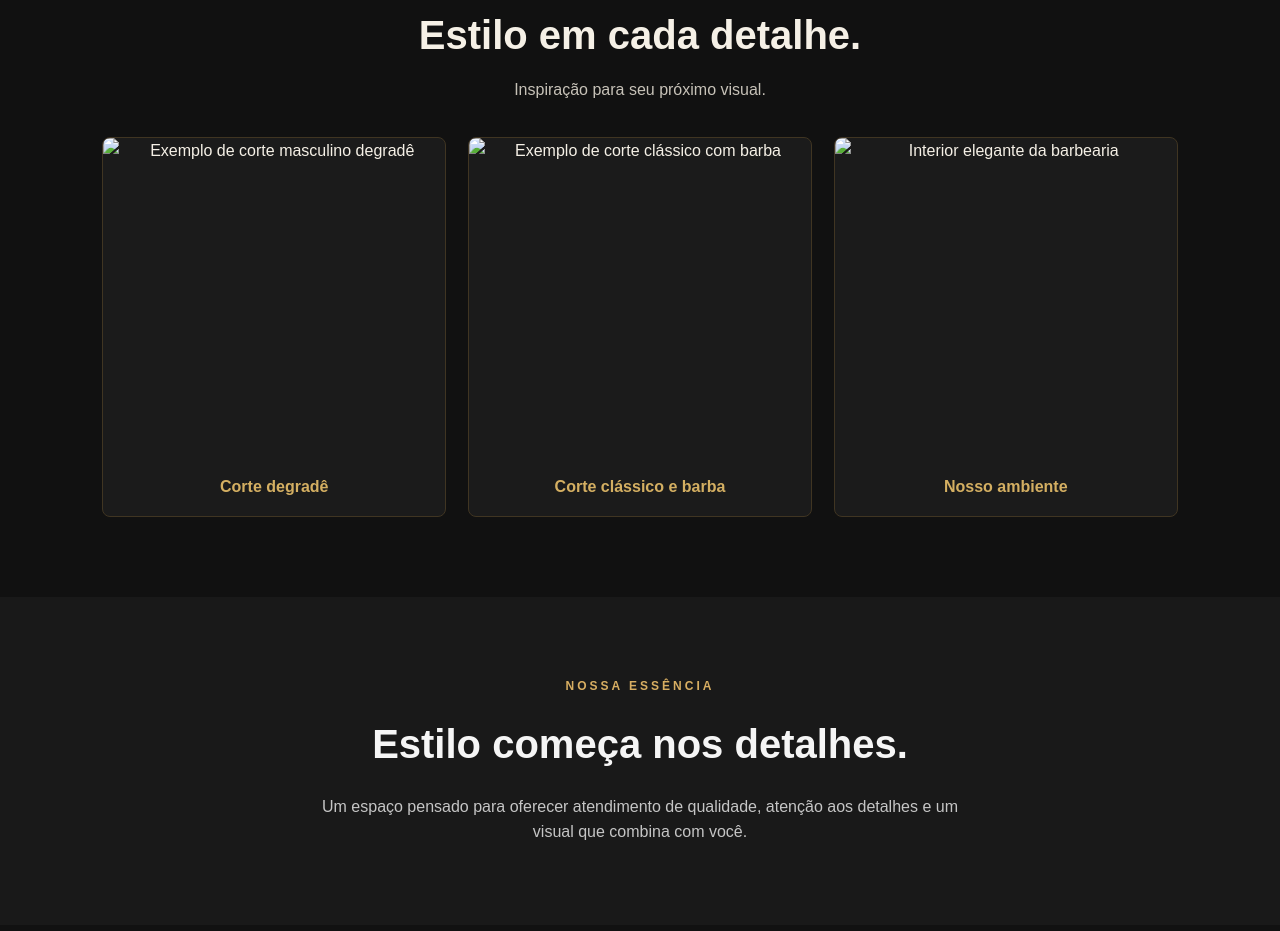
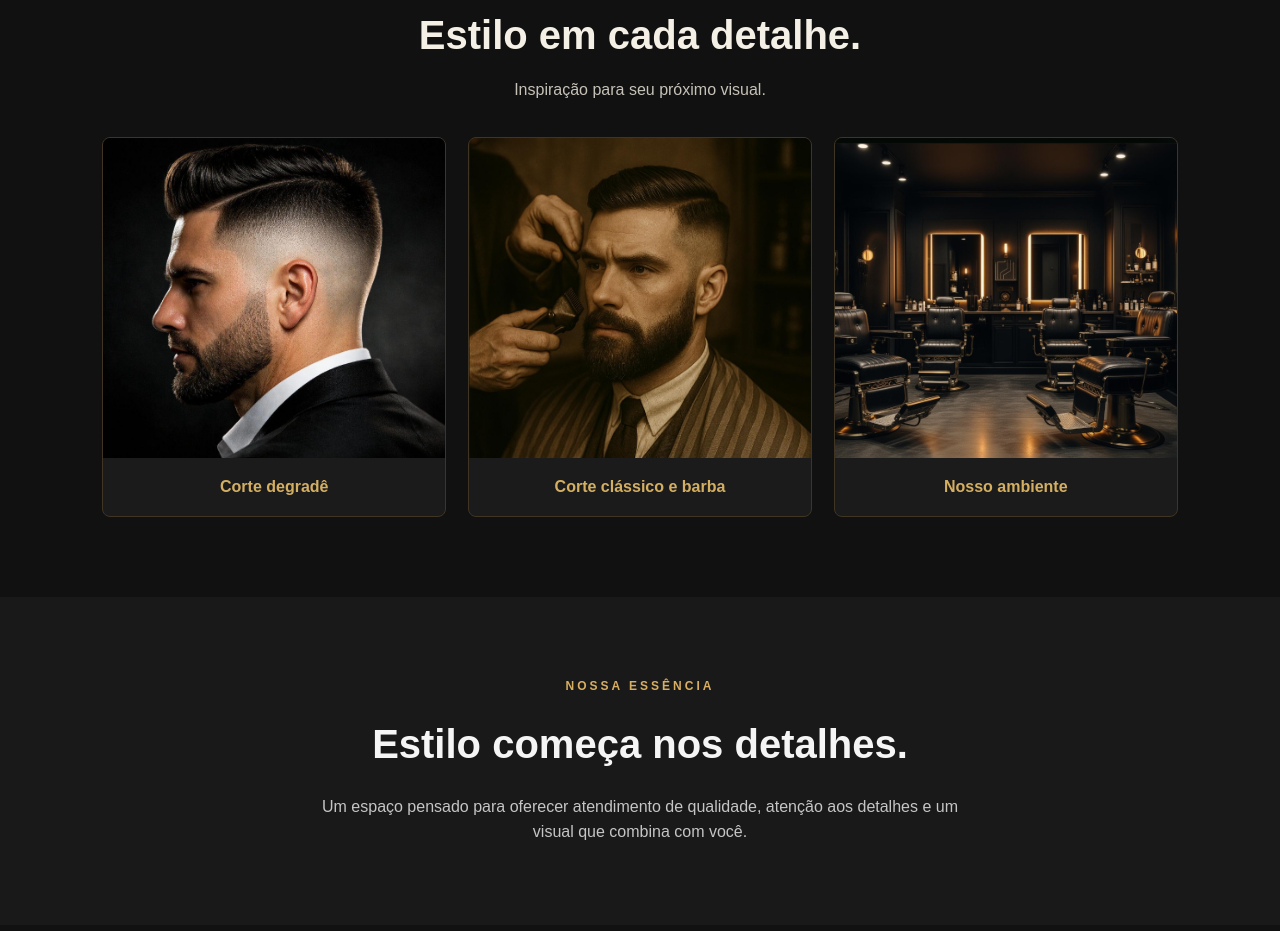
Before and after one commit to miqueiasfifa21-dev/barbearia-estilo, a plain HTML site: page index.html in a window 1280 px wide. Shown: the part 1333-2264 px from the top of the page. Drawn offline with Linux system fonts and the light colour scheme.

Commit message:
Restore index.html with original content

```diff
--- a/index.html
+++ b/index.html
@@ -79,7 +79,7 @@
     <div class="grade-galeria">
         <figure class="foto-corte">
             <img
-                src="imagens/corte1.jpg"
+                src="corte1.jpg"
                 alt="Exemplo de corte masculino degradê"
                 loading="lazy"
             >
@@ -88,7 +88,7 @@
 
         <figure class="foto-corte">
             <img
-                src="imagens/corte2.jpg"
+                src="corte2.jpg"
                 alt="Exemplo de corte clássico com barba"
                 loading="lazy"
             >
@@ -97,7 +97,7 @@
 
         <figure class="foto-corte">
             <img
-                src="imagens/ambiente.jpg"
+                src="ambiente.jpg"
                 alt="Interior elegante da barbearia"
                 loading="lazy"
             >
```
